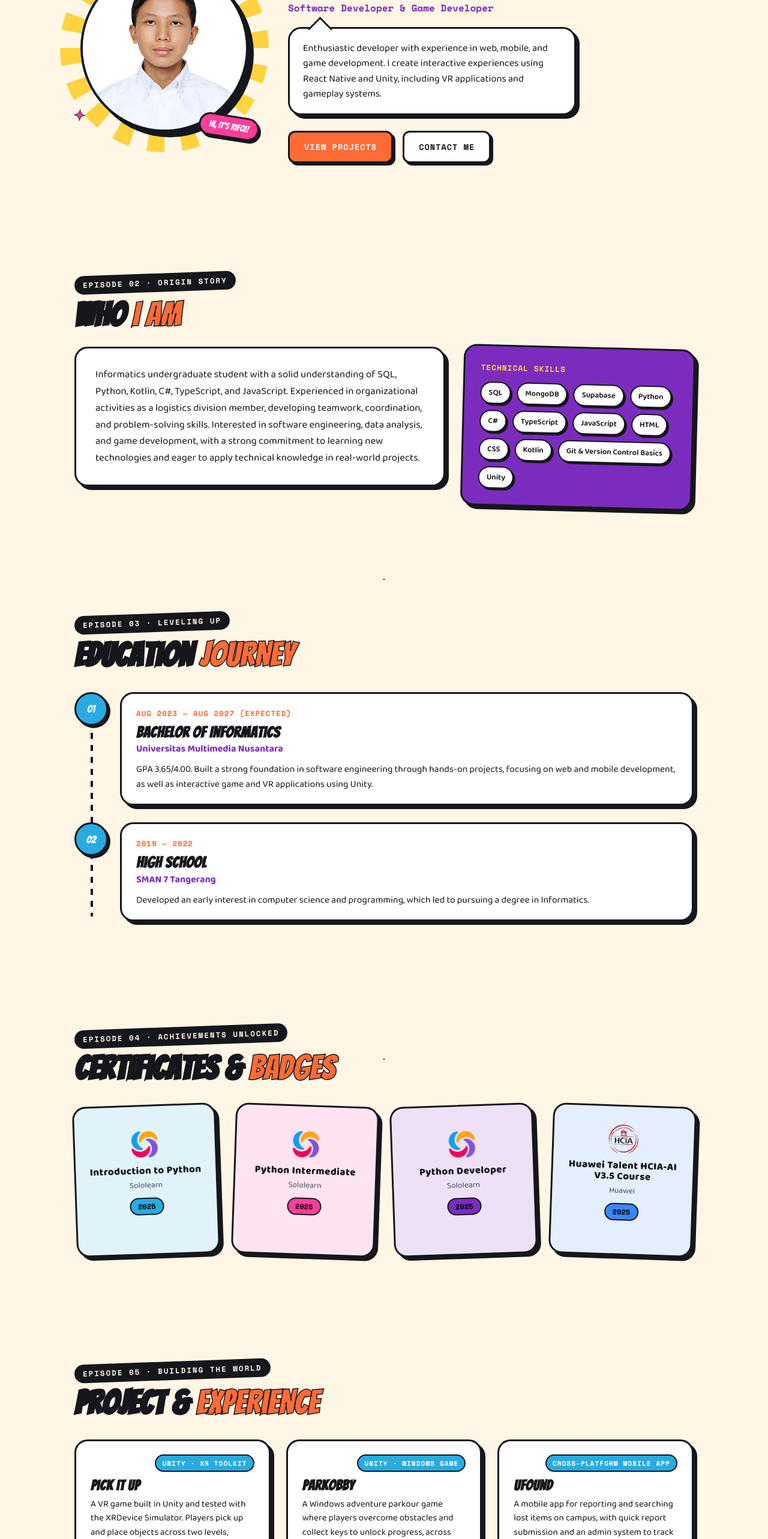
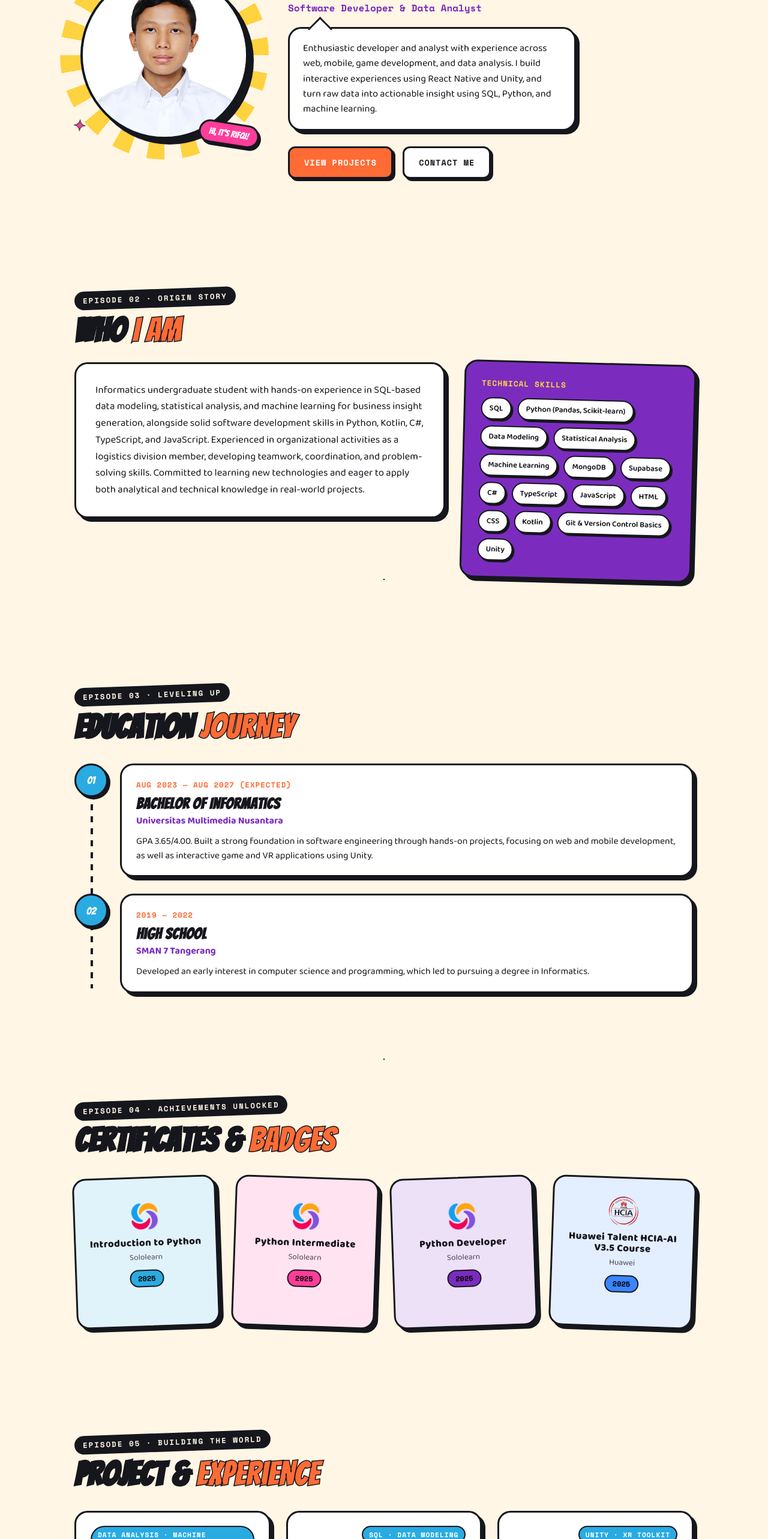
Before and after one commit to M1goNu/portofolioRifqi, a React (Vite) app: page / in a window 1280 px wide. Shown: the part 234-2800 px from the top of the page at 60% size. Built offline with nearby package versions, Linux system fonts and the light colour scheme.

Commit message:
updateProfile

```diff
--- a/src/components/Projects.css
+++ b/src/components/Projects.css
@@ -232,6 +232,30 @@
   box-shadow: var(--shadow-comic-sm);
 }
 
+.projects__highlights {
+  list-style: none;
+  margin: 0;
+  padding: 0;
+  display: flex;
+  flex-direction: column;
+  gap: 12px;
+}
+
+.projects__highlight-item {
+  position: relative;
+  padding-left: 22px;
+  font-size: 0.92rem;
+  line-height: 1.5;
+}
+
+.projects__highlight-item::before {
+  content: "★";
+  position: absolute;
+  left: 0;
+  top: 0;
+  color: var(--cn-cyan, #2fd8e0);
+}
+
 .projects__modal-desc {
   font-size: 0.92rem;
   line-height: 1.5;
--- a/src/components/Projects.jsx
+++ b/src/components/Projects.jsx
@@ -3,8 +3,6 @@ import { projects } from "../data/portfolioData";
 import "./Certificates.css";
 import "./Projects.css";
 
-// Normalizes a photo entry into { src, label } whether the data is a plain
-// path string (legacy) or an object with an explicit label.
 function normalizePhoto(photo) {
   return typeof photo === "string" ? { src: photo, label: null } : photo;
 }
@@ -96,6 +94,14 @@ function ProjectModal({ project, onClose }) {
                 </div>
               )}
             </>
+          ) : project.highlights && project.highlights.length > 0 ? (
+            <ul className="projects__highlights">
+              {project.highlights.map((h, i) => (
+                <li key={i} className="projects__highlight-item">
+                  {h}
+                </li>
+              ))}
+            </ul>
           ) : (
             <p className="cert-modal__empty">
               Preview photos not yet added for this project.
@@ -153,7 +159,9 @@ export default function Projects() {
                 </span>
               ))}
             </div>
-            {project.photos && project.photos.length > 0 ? (
+            {(project.photos && project.photos.length > 0) ||
+            (project.highlights && project.highlights.length > 0) ||
+            !project.link ? (
               <button
                 type="button"
                 className="projects__link"
--- a/src/data/portfolioData.js
+++ b/src/data/portfolioData.js
@@ -1,7 +1,3 @@
-// Helper: make every image path aware of Vite's "base" config (needed for GitHub Pages,
-// which serves the site from https://M1goNu.github.io/portofolioRifqi/ instead of the domain root).
-// Guards against BASE_URL missing a trailing slash (e.g. "/portofolioRifqi" instead of "/portofolioRifqi/"),
-// which would otherwise glue the base and the filename together with no separator.
 const withBase = (path) => {
   const base = import.meta.env.BASE_URL.endsWith("/")
     ? import.meta.env.BASE_URL
@@ -11,22 +7,25 @@ const withBase = (path) => {
 
 export const profile = {
   name: "Rifqi Aldino Amin",
-  tagline: "Software Developer & Game Developer",
+  tagline: "Software Developer & Data Analyst",
   shortDescription:
-    "Enthusiastic developer with experience in web, mobile, and game development. I create interactive experiences using React Native and Unity, including VR applications and gameplay systems.",
+    "Enthusiastic developer and analyst with experience across web, mobile, game development, and data analysis. I build interactive experiences using React Native and Unity, and turn raw data into actionable insight using SQL, Python, and machine learning.",
   location: "Tangerang, Indonesia",
   photoUrl: withBase("/photo.jpeg"),
 };
 
 export const about = {
   paragraphs: [
-    "Informatics undergraduate student with a solid understanding of SQL, Python, Kotlin, C#, TypeScript, and JavaScript. Experienced in organizational activities as a logistics division member, developing teamwork, coordination, and problem-solving skills. Interested in software engineering, data analysis, and game development, with a strong commitment to learning new technologies and eager to apply technical knowledge in real-world projects."
+    "Informatics undergraduate student with hands-on experience in SQL-based data modeling, statistical analysis, and machine learning for business insight generation, alongside solid software development skills in Python, Kotlin, C#, TypeScript, and JavaScript. Experienced in organizational activities as a logistics division member, developing teamwork, coordination, and problem-solving skills. Committed to learning new technologies and eager to apply both analytical and technical knowledge in real-world projects."
   ],
   skills: [
      "SQL",
+     "Python (Pandas, Scikit-learn)",
+     "Data Modeling",
+     "Statistical Analysis",
+     "Machine Learning",
      "MongoDB",
      "Supabase",
-     "Python",
      "C#",
      "TypeScript",
      "JavaScript",
@@ -91,6 +90,32 @@ export const certificates = [
 ];
 
 export const projects = [
+  {
+    title: "Amazon Sales Prediction",
+    tag: "Data Analysis · Machine Learning",
+    description:
+      "Analyzed 200K+ Amazon product records to identify the key drivers of e-commerce sales performance, comparing Linear Regression, Random Forest, and XGBoost.",
+    stack: ["Python", "Pandas", "Scikit-learn", "XGBoost"],
+    link: null,
+    highlights: [
+      "Compared linear (Linear Regression) vs non-linear models (Random Forest, XGBoost) to predict product purchase volume, reaching an R² of 0.99 with the best model.",
+      "Found that review activity (review_velocity, total_reviews) and sponsorship status (is_sponsored) were far stronger predictors of sales than price or discount.",
+      "Business implication: sellers may gain more from driving product reviews and sponsored placement than from price-based promotions alone.",
+    ],
+  },
+  {
+    title: "Supermarket Data Model",
+    tag: "SQL · Data Modeling",
+    description:
+      "Designed a relational database schema for retail operations — customers, transactions, products, and suppliers — with analytical queries for sales and workforce reporting.",
+    stack: ["SQL", "MySQL", "Data Modeling"],
+    link: null,
+    highlights: [
+      "Modeled a normalized schema linking customers, transactions, products, and suppliers to support sales and inventory reporting.",
+      "Wrote analytical queries and views (e.g. total salary by position, product revenue) to summarize business performance by category and employee.",
+      "Implemented stored procedures and triggers to automate stock updates and revenue calculation after each transaction, keeping reporting data consistent.",
+    ],
+  },
   {
     title: "Pick it Up",
     tag: "Unity · XR Toolkit",
```
